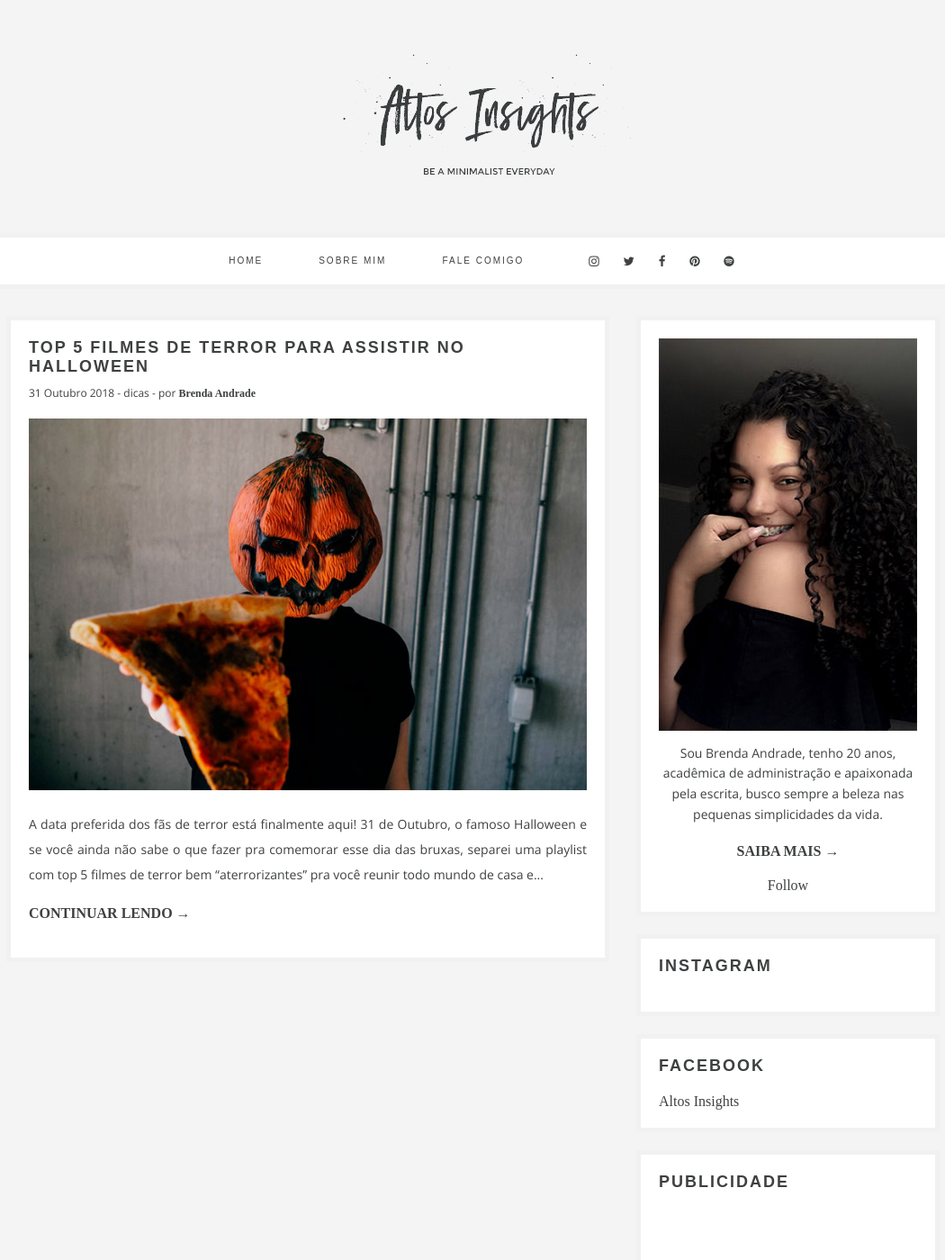
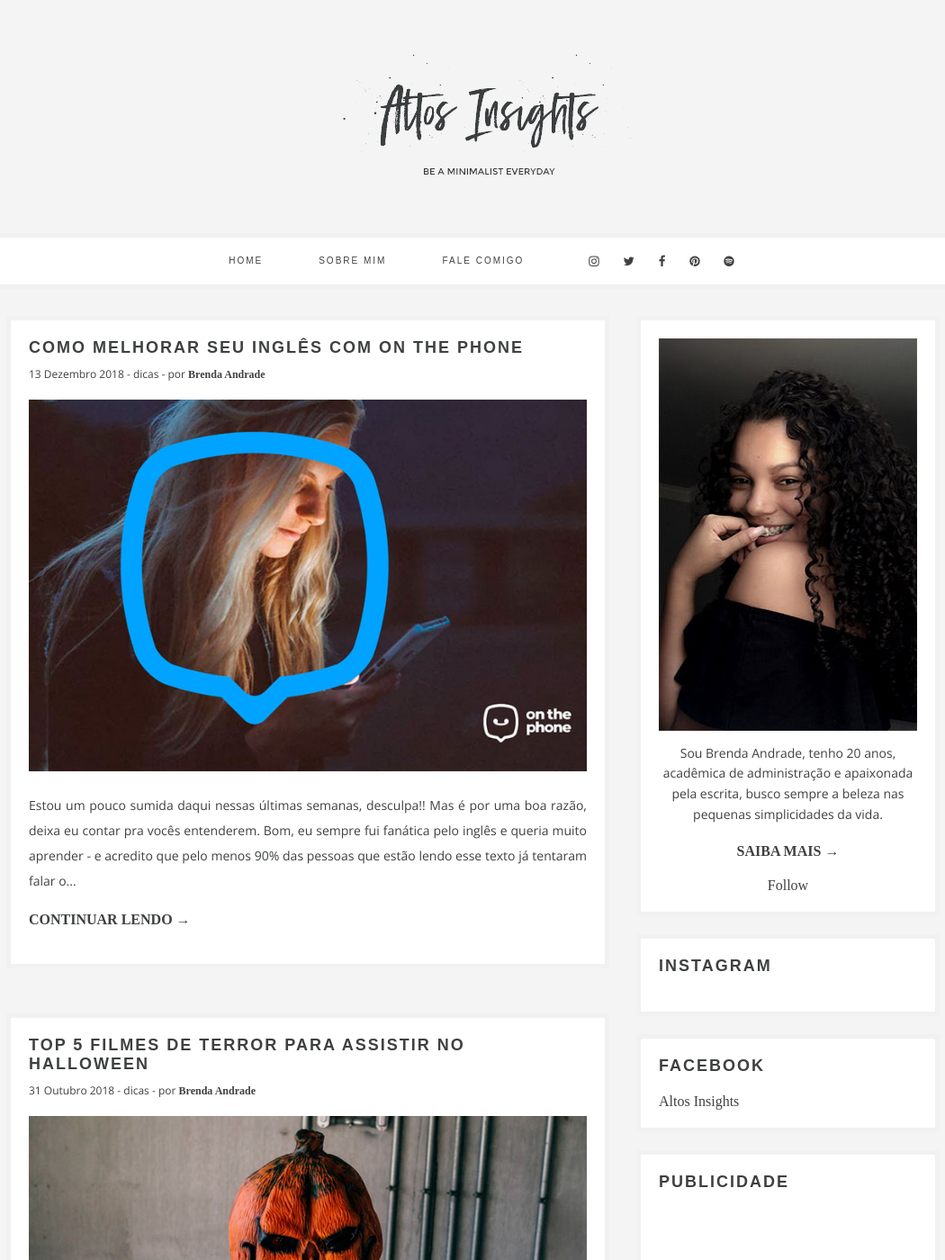
Before and after one commit to altosinsights/altosinsights.github.io, a Jekyll site: the page categoria/dicas.html, which Jekyll copies as it is, in a window 1280 px wide and 1400 px high. Shown: the whole window at 90% size, without its empty margins (99-1149 px from the left). Built offline with Jekyll 4.4.1, drawn with Linux system fonts in a browser that asks for light colours; nearby versions of some CDN libraries; some web fonts are replaced; a script that is not in the unit is left out.

Commit message:
update categoria

```diff
--- a/categoria/dicas.html
+++ b/categoria/dicas.html
@@ -160,6 +160,24 @@
         <section class="post-list">
 
     <article class="post">
+      <h1><a href="/como-melhorar-seu-ingles-com-on-the-phone/" title="Como Melhorar seu Inglês com On The Phone">Como Melhorar seu Inglês com On The Phone</a></h1>
+
+      <span class="details">
+      <time datetime='2018-12-13' itemprop="datePublished">
+
+        13
+        Dezembro
+
+        2018
+      </time> - <a href="/categoria/dicas">dicas</a> - por <a href="/sobre-mim" class="author">Brenda Andrade</a></span>
+      <a href="/como-melhorar-seu-ingles-com-on-the-phone/"><img src="https://altosinsights.com/assets/uploads/2018-12-13-como-melhorar-seu-ingles-com-on-the-phone.jpg" alt="Como Melhorar seu Inglês com On The Phone" title="Como Melhorar seu Inglês com On The Phone" class="thumb"><span class="creditos">Foto: Facebook/@OnThePhone</span></a>
+      <p>
+        Estou um pouco sumida daqui nessas últimas semanas, desculpa!! Mas é por uma boa razão, deixa eu contar pra vocês entenderem. Bom, eu sempre fui fanática pelo inglês e queria muito aprender - e acredito que pelo menos 90% das pessoas que estão lendo esse texto já tentaram falar o...
+      </p>
+      <a href="/como-melhorar-seu-ingles-com-on-the-phone/" class="more">continuar lendo →</a>
+    </article>
+
+    <article class="post">
       <h1><a href="/top-5-filmes-de-terror-para-assistir-no-halloween/" title="Top 5 filmes de terror para assistir no Halloween">Top 5 filmes de terror para assistir no Halloween</a></h1>
 
       <span class="details">
```
